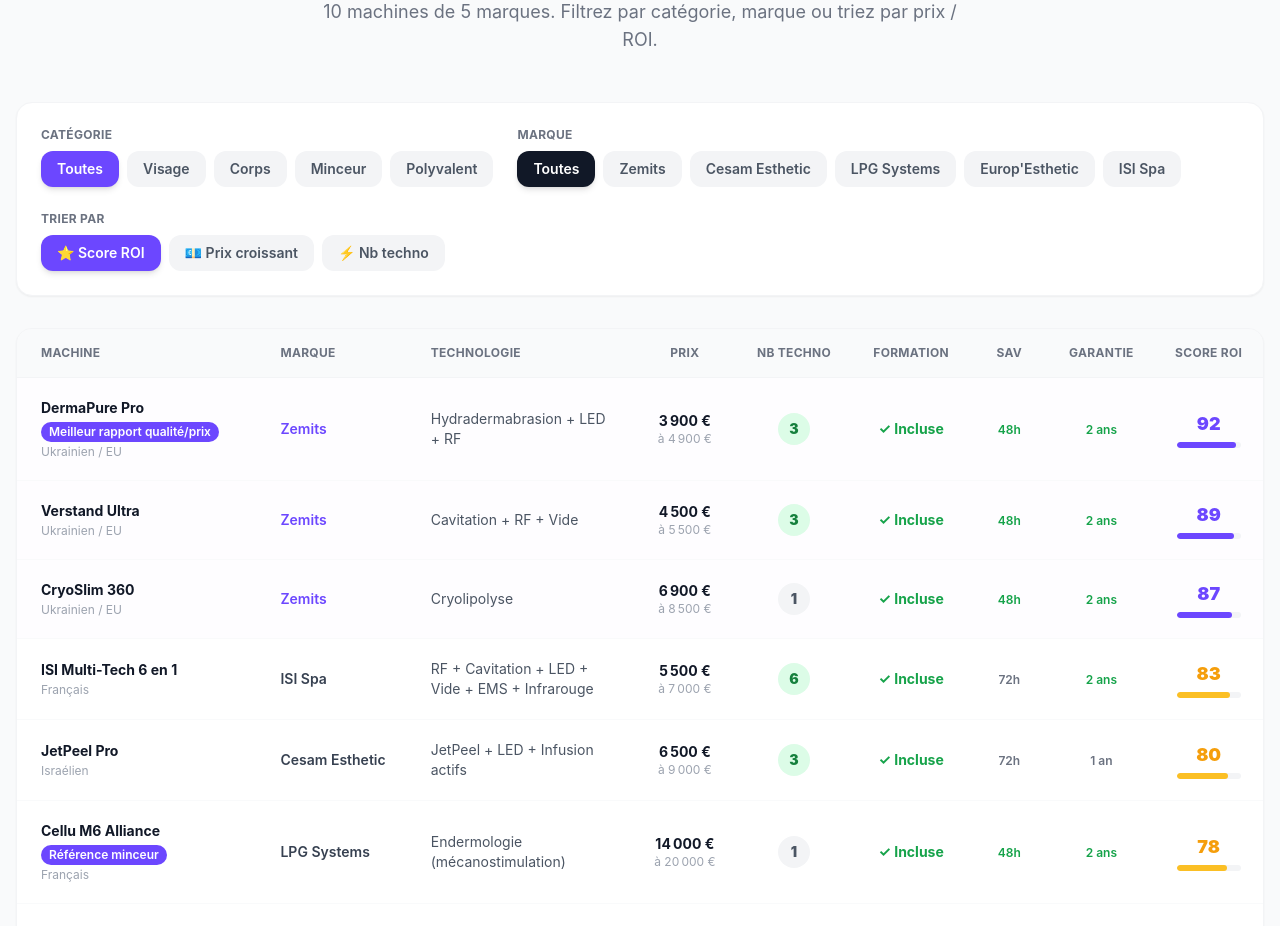
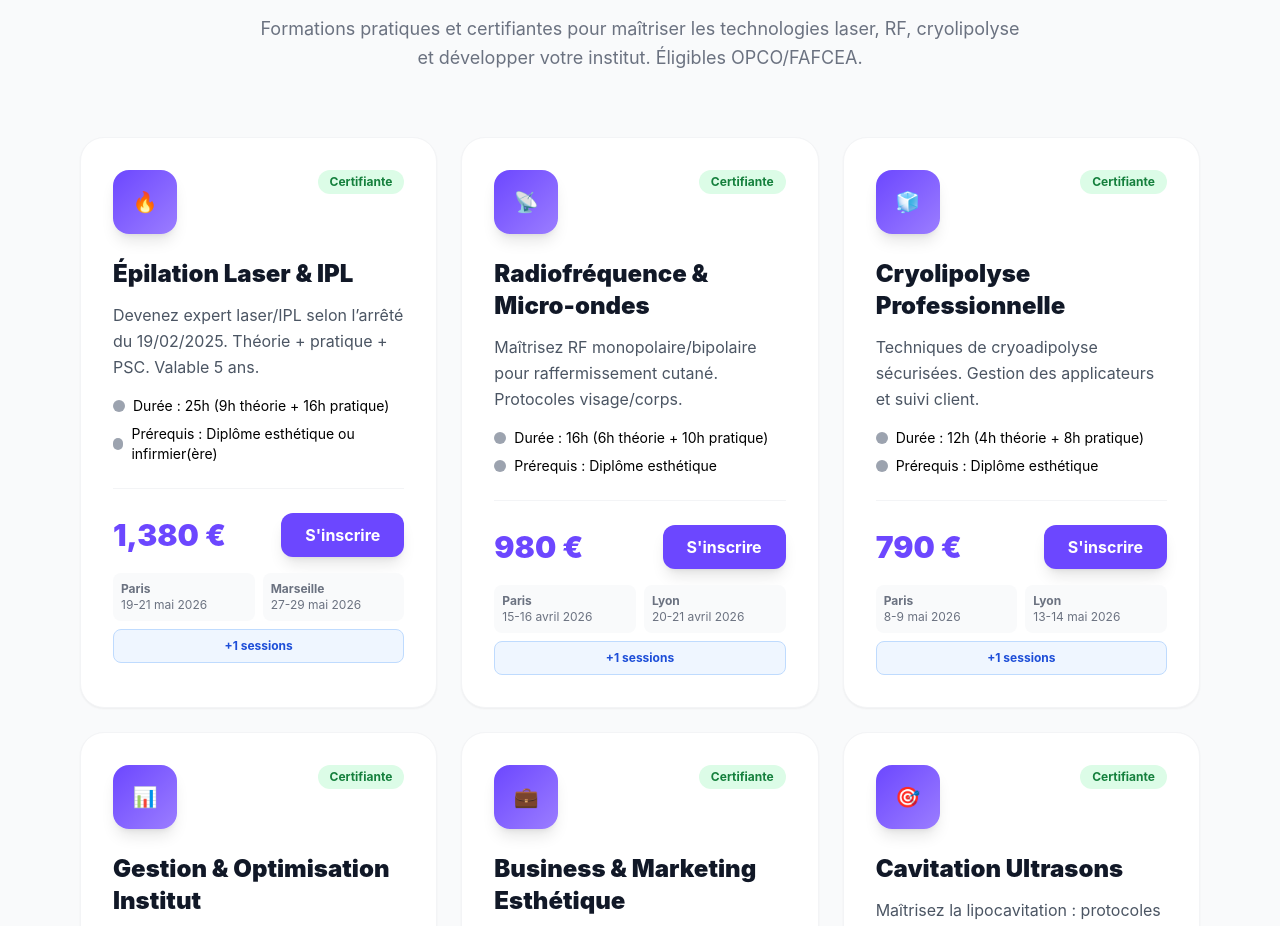
Before and after one commit to Delkori/zemits-comparateur, a Next.js app: page /comparateur in a window 1280 px wide. Shown: the part 220-1146 px from the top of the page. Built offline with nearby package versions, Linux system fonts and the light colour scheme.

Commit message:
Update page.tsx

```diff
--- a/app/comparateur/page.tsx
+++ b/app/comparateur/page.tsx
@@ -1,203 +1,104 @@
-'use client'
-
-import { useState } from 'react'
 import Link from 'next/link'
 
-type Machine = {
+type Formation = {
   id: string
-  nom: string
-  marque: string
-  categorie: string
-  technologie: string
-  prixMin: number
-  prixMax: number
-  nbTechno: number
-  formation: boolean
-  sav: string
-  garantie: string
-  fabrication: string
-  scoreROI: number
-  badge?: string
+  titre: string
+  description: string
+  durée: string
+  prix: number
+  sessions: Array<{
+    ville: string
+    dates: string
+    prixPromo?: number
+  }>
+  prérequis: string
+  certification: boolean
 }
 
-const machines: Machine[] = [
-  // === ZEMITS ===
+const formations: Formation[] = [
   {
-    id: 'zemits-dermapure',
-    nom: 'DermaPure Pro',
-    marque: 'Zemits',
-    categorie: 'Visage',
-    technologie: 'Hydradermabrasion + LED + RF',
-    prixMin: 3900,
-    prixMax: 4900,
-    nbTechno: 3,
-    formation: true,
-    sav: '48h',
-    garantie: '2 ans',
-    fabrication: 'Ukrainien / EU',
-    scoreROI: 92,
-    badge: 'Meilleur rapport qualité/prix',
+    id: 'laser-ipl',
+    titre: 'Épilation Laser & IPL',
+    description: 'Devenez expert laser/IPL selon l’arrêté du 19/02/2025. Théorie + pratique + PSC. Valable 5 ans.',
+    durée: '25h (9h théorie + 16h pratique)',
+    prix: 1380,
+    sessions: [
+      { ville: 'Paris', dates: '19-21 mai 2026' },
+      { ville: 'Marseille', dates: '27-29 mai 2026' },
+      { ville: 'Nancy', dates: '10-12 juin 2026' },
+    ],
+    prérequis: 'Diplôme esthétique ou infirmier(ère)',
+    certification: true,
   },
   {
-    id: 'zemits-verstand',
-    nom: 'Verstand Ultra',
-    marque: 'Zemits',
-    categorie: 'Corps',
-    technologie: 'Cavitation + RF + Vide',
-    prixMin: 4500,
-    prixMax: 5500,
-    nbTechno: 3,
-    formation: true,
-    sav: '48h',
-    garantie: '2 ans',
-    fabrication: 'Ukrainien / EU',
-    scoreROI: 89,
+    id: 'radiofrequence',
+    titre: 'Radiofréquence & Micro-ondes',
+    description: 'Maîtrisez RF monopolaire/bipolaire pour raffermissement cutané. Protocoles visage/corps.',
+    durée: '16h (6h théorie + 10h pratique)',
+    prix: 980,
+    sessions: [
+      { ville: 'Paris', dates: '15-16 avril 2026' },
+      { ville: 'Lyon', dates: '20-21 avril 2026' },
+      { ville: 'Marseille', dates: '25-26 avril 2026' },
+    ],
+    prérequis: 'Diplôme esthétique',
+    certification: true,
   },
   {
-    id: 'zemits-cryo',
-    nom: 'CryoSlim 360',
-    marque: 'Zemits',
-    categorie: 'Minceur',
-    technologie: 'Cryolipolyse',
-    prixMin: 6900,
-    prixMax: 8500,
-    nbTechno: 1,
-    formation: true,
-    sav: '48h',
-    garantie: '2 ans',
-    fabrication: 'Ukrainien / EU',
-    scoreROI: 87,
-  },
-  // === CESAM ESTHETIC ===
-  {
-    id: 'cesam-jetpeel',
-    nom: 'JetPeel Pro',
-    marque: 'Cesam Esthetic',
-    categorie: 'Visage',
-    technologie: 'JetPeel + LED + Infusion actifs',
-    prixMin: 6500,
-    prixMax: 9000,
-    nbTechno: 3,
-    formation: true,
-    sav: '72h',
-    garantie: '1 an',
-    fabrication: 'Israélien',
-    scoreROI: 80,
+    id: 'cryolipolyse',
+    titre: 'Cryolipolyse Professionnelle',
+    description: 'Techniques de cryoadipolyse sécurisées. Gestion des applicateurs et suivi client.',
+    durée: '12h (4h théorie + 8h pratique)',
+    prix: 790,
+    sessions: [
+      { ville: 'Paris', dates: '8-9 mai 2026' },
+      { ville: 'Lyon', dates: '13-14 mai 2026' },
+      { ville: 'Bordeaux', dates: '18-19 mai 2026' },
+    ],
+    prérequis: 'Diplôme esthétique',
+    certification: true,
   },
   {
-    id: 'cesam-slim',
-    nom: 'Twin Slim',
-    marque: 'Cesam Esthetic',
-    categorie: 'Corps',
-    technologie: 'Cavitation + Radiofréquence',
-    prixMin: 5800,
-    prixMax: 7500,
-    nbTechno: 2,
-    formation: true,
-    sav: '72h',
-    garantie: '1 an',
-    fabrication: 'Israélien',
-    scoreROI: 75,
-  },
-  // === LPG SYSTEMS ===
-  {
-    id: 'lpg-cellu',
-    nom: 'Cellu M6 Alliance',
-    marque: 'LPG Systems',
-    categorie: 'Minceur',
-    technologie: 'Endermologie (mécanostimulation)',
-    prixMin: 14000,
-    prixMax: 20000,
-    nbTechno: 1,
-    formation: true,
-    sav: '48h',
-    garantie: '2 ans',
-    fabrication: 'Français',
-    scoreROI: 78,
-    badge: 'Référence minceur',
+    id: 'gestion-institut',
+    titre: 'Gestion & Optimisation Institut',
+    description: 'Rentabilisez votre institut : pricing, fidélisation, marketing digital, gestion stocks.',
+    durée: '14h (en ligne + présentiel)',
+    prix: 690,
+    sessions: [
+      { ville: 'En ligne', dates: 'Mai 2026' },
+      { ville: 'Paris', dates: '3 juin 2026' },
+    ],
+    prérequis: 'Chef d’entreprise esthétique',
+    certification: true,
   },
   {
-    id: 'lpg-lift6',
-    nom: 'Lift 6',
-    marque: 'LPG Systems',
-    categorie: 'Visage',
-    technologie: 'Endermologie visage',
-    prixMin: 8000,
-    prixMax: 12000,
-    nbTechno: 1,
-    formation: true,
-    sav: '48h',
-    garantie: '2 ans',
-    fabrication: 'Français',
-    scoreROI: 72,
-  },
-  // === EUROP'ESTHETIC ===
-  {
-    id: 'europ-hifu',
-    nom: 'HIFU Pro 7D',
-    marque: "Europ'Esthetic",
-    categorie: 'Visage',
-    technologie: 'HIFU 7D multi-profondeurs',
-    prixMin: 4200,
-    prixMax: 6000,
-    nbTechno: 1,
-    formation: false,
-    sav: '5 jours',
-    garantie: '1 an',
-    fabrication: 'Asiatique',
-    scoreROI: 74,
+    id: 'business-esthetique',
+    titre: 'Business & Marketing Esthétique',
+    description: 'Développez votre CA : Instagram pro, Google Ads, partenariats, upsell machines.',
+    durée: '10h (100% en ligne)',
+    prix: 490,
+    sessions: [
+      { ville: 'En ligne', dates: 'Tous les mois' },
+    ],
+    prérequis: 'Aucun',
+    certification: true,
   },
   {
-    id: 'europ-cryo',
-    nom: 'Cryo Elite',
-    marque: "Europ'Esthetic",
-    categorie: 'Minceur',
-    technologie: 'Cryolipolyse double applicateurs',
-    prixMin: 7500,
-    prixMax: 10000,
-    nbTechno: 1,
-    formation: false,
-    sav: '5 jours',
-    garantie: '1 an',
-    fabrication: 'Asiatique',
-    scoreROI: 71,
-  },
-  // === ISI SPA ===
-  {
-    id: 'isi-multi',
-    nom: 'ISI Multi-Tech 6 en 1',
-    marque: 'ISI Spa',
-    categorie: 'Polyvalent',
-    technologie: 'RF + Cavitation + LED + Vide + EMS + Infrarouge',
-    prixMin: 5500,
-    prixMax: 7000,
-    nbTechno: 6,
-    formation: true,
-    sav: '72h',
-    garantie: '2 ans',
-    fabrication: 'Français',
-    scoreROI: 83,
+    id: 'cavitation',
+    titre: 'Cavitation Ultrasons',
+    description: 'Maîtrisez la lipocavitation : protocoles minceur, combinaisons RF/vide.',
+    durée: '8h (3h théorie + 5h pratique)',
+    prix: 590,
+    sessions: [
+      { ville: 'Paris', dates: '22-23 avril 2026' },
+      { ville: 'Lyon', dates: '27-28 avril 2026' },
+    ],
+    prérequis: 'Diplôme esthétique',
+    certification: true,
   },
 ]
 
-const categories = ['Toutes', 'Visage', 'Corps', 'Minceur', 'Polyvalent']
-const marques = ['Toutes', 'Zemits', 'Cesam Esthetic', 'LPG Systems', "Europ'Esthetic", 'ISI Spa']
-
-export default function Comparateur() {
-  const [categorieActive, setCategorieActive] = useState('Toutes')
-  const [marqueActive, setMarqueActive] = useState('Toutes')
-  const [sortBy, setSortBy] = useState<'prix' | 'roi' | 'techno'>('roi')
-
-  const filtered = machines
-    .filter(m => categorieActive === 'Toutes' || m.categorie === categorieActive)
-    .filter(m => marqueActive === 'Toutes' || m.marque === marqueActive)
-    .sort((a, b) => {
-      if (sortBy === 'prix') return a.prixMin - b.prixMin
-      if (sortBy === 'roi') return b.scoreROI - a.scoreROI
-      if (sortBy === 'techno') return b.nbTechno - a.nbTechno
-      return 0
-    })
-
+export default function Formations() {
   return (
     <main className="min-h-screen bg-gray-50">
       {/* NAVBAR */}
@@ -211,193 +112,88 @@
           </Link>
           <div className="hidden md:flex items-center gap-8">
             <Link href="/guide" className="text-sm font-medium text-gray-600 hover:text-[#6C47FF] transition">Guide achat</Link>
-            <Link href="/comparateur" className="text-sm font-medium text-[#6C47FF] font-bold">Comparateur</Link>
+            <Link href="/comparateur" className="text-sm font-medium text-gray-600 hover:text-[#6C47FF] transition">Comparateur</Link>
+            <Link href="/formations" className="text-sm font-medium text-[#6C47FF] font-bold">Formations</Link>
             <Link href="/contact" className="text-sm font-medium text-gray-600 hover:text-[#6C47FF] transition">Devis</Link>
           </div>
-          <Link href="/guide" className="hidden md:inline-flex items-center gap-2 bg-[#6C47FF] text-white px-5 py-2.5 rounded-xl text-sm font-bold hover:bg-[#5835ee] transition shadow-lg shadow-purple-200">
-            Trouver ma machine <span>→</span>
-          </Link>
         </div>
       </nav>
 
-      <div className="pt-24 pb-20 max-w-7xl mx-auto px-4">
+      <div className="pt-24 pb-20 max-w-6xl mx-auto px-4">
 
         {/* HEADER */}
-        <div className="text-center mb-12">
-          <div className="inline-flex items-center gap-2 bg-purple-50 border border-purple-200 text-[#6C47FF] text-xs font-bold px-4 py-2 rounded-full mb-6 uppercase tracking-widest">
-            ⚖️ Comparateur objectif
+        <div className="text-center mb-16">
+          <div className="inline-flex items-center gap-2 bg-purple-50 border border-purple-200 text-[#6C47FF] text-xs font-bold px-4 py-2 rounded-full mb-8 uppercase tracking-widest">
+            🎓 Certifications officielles
           </div>
-          <h1 className="text-4xl sm:text-5xl font-black text-gray-900 mb-4">
-            Comparez les machines <span className="text-[#6C47FF]">esthétiques pros</span>
+          <h1 className="text-4xl sm:text-5xl font-black text-gray-900 mb-6">
+            Nos <span className="text-[#6C47FF]">formations</span> certifiantes
           </h1>
-          <p className="text-gray-500 text-lg max-w-2xl mx-auto">
-            {machines.length} machines de {marques.length - 1} marques. Filtrez par catégorie, marque ou triez par prix / ROI.
+          <p className="text-gray-500 text-lg max-w-3xl mx-auto leading-relaxed">
+            Formations pratiques et certifiantes pour maîtriser les technologies laser, RF, cryolipolyse et développer votre institut. Éligibles OPCO/FAFCEA.
           </p>
         </div>
 
-        {/* FILTRES */}
-        <div className="bg-white rounded-2xl p-6 shadow-sm border border-gray-100 mb-8 flex flex-wrap gap-6 items-end">
-          <div>
-            <label className="block text-xs font-bold text-gray-500 uppercase tracking-wide mb-2">Catégorie</label>
-            <div className="flex gap-2 flex-wrap">
-              {categories.map(c => (
-                <button
-                  key={c}
-                  onClick={() => setCategorieActive(c)}
-                  className={`px-4 py-2 rounded-xl text-sm font-semibold transition ${
-                    categorieActive === c
-                      ? 'bg-[#6C47FF] text-white shadow-md'
-                      : 'bg-gray-100 text-gray-600 hover:bg-gray-200'
-                  }`}
-                >
-                  {c}
-                </button>
-              ))}
+        {/* FORMATIONS CARDS */}
+        <div className="grid md:grid-cols-2 lg:grid-cols-3 gap-6 mb-16">
+          {formations.map((f) => (
+            <div key={f.id} className="bg-white rounded-3xl shadow-sm border border-gray-100 hover:shadow-xl transition p-8 group">
+              <div className="flex items-start justify-between mb-6">
+                <div className="w-16 h-16 bg-gradient-to-br from-[#6C47FF] to-[#9B7DFF] rounded-2xl flex items-center justify-center text-white font-black text-xl shadow-lg">
+                  {f.id === 'laser-ipl' ? '🔥' : f.id === 'radiofrequence' ? '📡' : f.id === 'cryolipolyse' ? '🧊' : f.id === 'gestion-institut' ? '📊' : f.id === 'business-esthetique' ? '💼' : '🎯'}
+                </div>
+                {f.certification && (
+                  <span className="bg-green-100 text-green-700 text-xs font-bold px-3 py-1 rounded-full">Certifiante</span>
+                )}
+              </div>
+              <h3 className="text-2xl font-black text-gray-900 mb-3 group-hover:text-[#6C47FF] transition">{f.titre}</h3>
+              <p className="text-gray-600 mb-4 leading-relaxed">{f.description}</p>
+              <div className="space-y-2 mb-6">
+                <div className="flex items-center gap-2 text-sm">
+                  <span className="w-3 h-3 bg-gray-400 rounded-full" />
+                  <span>Durée : {f.durée}</span>
+                </div>
+                <div className="flex items-center gap-2 text-sm">
+                  <span className="w-3 h-3 bg-gray-400 rounded-full" />
+                  <span>Prérequis : {f.prérequis}</span>
                 </div>
               </div>
+              <div className="border-t border-gray-100 pt-6">
+                <div className="flex items-center justify-between mb-4">
                   <div>
-            <label className="block text-xs font-bold text-gray-500 uppercase tracking-wide mb-2">Marque</label>
-            <div className="flex gap-2 flex-wrap">
-              {marques.map(m => (
-                <button
-                  key={m}
-                  onClick={() => setMarqueActive(m)}
-                  className={`px-4 py-2 rounded-xl text-sm font-semibold transition ${
-                    marqueActive === m
-                      ? 'bg-gray-900 text-white shadow-md'
-                      : 'bg-gray-100 text-gray-600 hover:bg-gray-200'
-                  }`}
-                >
-                  {m}
-                </button>
+                    <span className="text-3xl font-black text-[#6C47FF]">{f.prix.toLocaleString()} €</span>
+                    {f.sessions[0].prixPromo && (
+                      <span className="text-sm text-gray-400 line-through ml-2">{f.sessions[0].prixPromo.toLocaleString()} €</span>
+                    )}
+                  </div>
+                  <Link href="/contact" className="bg-[#6C47FF] text-white px-6 py-2.5 rounded-xl font-bold hover:bg-[#5835ee] transition shadow-lg">
+                    S'inscrire
+                  </Link>
+                </div>
+                <div className="grid grid-cols-2 gap-2 text-xs text-gray-500">
+                  {f.sessions.slice(0, 2).map((s, i) => (
+                    <div key={i} className="bg-gray-50 p-2 rounded-lg">
+                      <div className="font-bold">{s.ville}</div>
+                      <div>{s.dates}</div>
+                    </div>
                   ))}
+                  {f.sessions.length > 2 && (
+                    <div className="col-span-2 text-center bg-blue-50 border border-blue-200 p-2 rounded-lg text-blue-700 font-bold">
+                      +{f.sessions.length - 2} sessions
                     </div>
-          </div>
-          <div>
-            <label className="block text-xs font-bold text-gray-500 uppercase tracking-wide mb-2">Trier par</label>
-            <div className="flex gap-2">
-              {[
-                { key: 'roi', label: '⭐ Score ROI' },
-                { key: 'prix', label: '💶 Prix croissant' },
-                { key: 'techno', label: '⚡ Nb techno' },
-              ].map(s => (
-                <button
-                  key={s.key}
-                  onClick={() => setSortBy(s.key as 'prix' | 'roi' | 'techno')}
-                  className={`px-4 py-2 rounded-xl text-sm font-semibold transition ${
-                    sortBy === s.key
-                      ? 'bg-[#6C47FF] text-white shadow-md'
-                      : 'bg-gray-100 text-gray-600 hover:bg-gray-200'
-                  }`}
-                >
-                  {s.label}
-                </button>
-              ))}
+                  )}
                 </div>
               </div>
             </div>
-
-        {/* TABLEAU */}
-        <div className="bg-white rounded-2xl shadow-sm border border-gray-100 overflow-hidden">
-          <div className="overflow-x-auto">
-            <table className="w-full text-sm">
-              <thead>
-                <tr className="bg-gray-50 border-b border-gray-100">
-                  <th className="text-left px-6 py-4 text-xs font-bold text-gray-500 uppercase tracking-wide">Machine</th>
-                  <th className="text-left px-4 py-4 text-xs font-bold text-gray-500 uppercase tracking-wide">Marque</th>
-                  <th className="text-left px-4 py-4 text-xs font-bold text-gray-500 uppercase tracking-wide">Technologie</th>
-                  <th className="text-center px-4 py-4 text-xs font-bold text-gray-500 uppercase tracking-wide">Prix</th>
-                  <th className="text-center px-4 py-4 text-xs font-bold text-gray-500 uppercase tracking-wide">Nb techno</th>
-                  <th className="text-center px-4 py-4 text-xs font-bold text-gray-500 uppercase tracking-wide">Formation</th>
-                  <th className="text-center px-4 py-4 text-xs font-bold text-gray-500 uppercase tracking-wide">SAV</th>
-                  <th className="text-center px-4 py-4 text-xs font-bold text-gray-500 uppercase tracking-wide">Garantie</th>
-                  <th className="text-center px-4 py-4 text-xs font-bold text-gray-500 uppercase tracking-wide">Score ROI</th>
-                </tr>
-              </thead>
-              <tbody className="divide-y divide-gray-50">
-                {filtered.map((m) => (
-                  <tr key={m.id} className={`hover:bg-purple-50/30 transition ${m.marque === 'Zemits' ? 'bg-purple-50/20' : ''}`}>
-                    <td className="px-6 py-5">
-                      <div className="font-bold text-gray-900">{m.nom}</div>
-                      {m.badge && (
-                        <span className="inline-block mt-1 text-xs bg-[#6C47FF] text-white px-2 py-0.5 rounded-full font-semibold">
-                          {m.badge}
-                        </span>
-                      )}
-                      <div className="text-xs text-gray-400 mt-0.5">{m.fabrication}</div>
-                    </td>
-                    <td className="px-4 py-5">
-                      <span className={`text-sm font-semibold ${m.marque === 'Zemits' ? 'text-[#6C47FF]' : 'text-gray-700'}`}>
-                        {m.marque}
-                      </span>
-                    </td>
-                    <td className="px-4 py-5 text-gray-600 max-w-[200px]">{m.technologie}</td>
-                    <td className="px-4 py-5 text-center">
-                      <div className="font-bold text-gray-900">{m.prixMin.toLocaleString('fr-FR')} €</div>
-                      <div className="text-xs text-gray-400">à {m.prixMax.toLocaleString('fr-FR')} €</div>
-                    </td>
-                    <td className="px-4 py-5 text-center">
-                      <span className={`inline-flex items-center justify-center w-8 h-8 rounded-full text-sm font-black ${
-                        m.nbTechno >= 3 ? 'bg-green-100 text-green-700' : 'bg-gray-100 text-gray-600'
-                      }`}>
-                        {m.nbTechno}
-                      </span>
-                    </td>
-                    <td className="px-4 py-5 text-center">
-                      {m.formation
-                        ? <span className="text-green-600 font-bold">✓ Incluse</span>
-                        : <span className="text-gray-400">En option</span>
-                      }
-                    </td>
-                    <td className="px-4 py-5 text-center">
-                      <span className={`font-semibold text-xs ${m.sav === '48h' ? 'text-green-600' : 'text-gray-500'}`}>
-                        {m.sav}
-                      </span>
-                    </td>
-                    <td className="px-4 py-5 text-center">
-                      <span className={`font-semibold text-xs ${m.garantie === '2 ans' ? 'text-green-600' : 'text-gray-500'}`}>
-                        {m.garantie}
-                      </span>
-                    </td>
-                    <td className="px-4 py-5 text-center">
-                      <div className="flex flex-col items-center gap-1">
-                        <span className={`text-lg font-black ${m.scoreROI >= 85 ? 'text-[#6C47FF]' : m.scoreROI >= 75 ? 'text-amber-500' : 'text-gray-400'}`}>
-                          {m.scoreROI}
-                        </span>
-                        <div className="w-16 h-1.5 bg-gray-100 rounded-full overflow-hidden">
-                          <div
-                            className={`h-full rounded-full ${m.scoreROI >= 85 ? 'bg-[#6C47FF]' : m.scoreROI >= 75 ? 'bg-amber-400' : 'bg-gray-300'}`}
-                            style={{ width: `${m.scoreROI}%` }}
-                          />
-                        </div>
-                      </div>
-                    </td>
-                  </tr>
           ))}
-              </tbody>
-            </table>
         </div>
 
-          {filtered.length === 0 && (
-            <div className="text-center py-16 text-gray-400">
-              <div className="text-4xl mb-4">🔍</div>
-              <p className="font-semibold">Aucune machine ne correspond à ces filtres.</p>
-            </div>
-          )}
-        </div>
-
-        {/* NOTE MÉTHODOLOGIE */}
-        <div className="mt-6 bg-gray-50 border border-gray-200 rounded-xl p-5 text-xs text-gray-500">
-          <p className="font-bold text-gray-700 mb-1">📊 Méthodologie du Score ROI</p>
-          <p>Le score ROI est calculé sur la base du prix d'achat, du nombre de technologies incluses, du délai SAV, de la formation et de la durée de garantie. Il représente le potentiel de rentabilité estimé pour un institut esthétique moyen. Les prix indiqués sont des fourchettes constatées sur le marché français — ils peuvent varier selon les configurations et promotions en cours.</p>
-        </div>
-
-        {/* CTA DEVIS */}
-        <div className="mt-10 bg-gradient-to-br from-[#6C47FF] to-[#9B7DFF] rounded-3xl p-10 text-center">
-          <h2 className="text-2xl font-black text-white mb-3">Besoin d'un devis personnalisé ?</h2>
-          <p className="text-purple-200 mb-6">Notre équipe vous accompagne dans le choix et vous envoie une offre sous 24h.</p>
-          <Link href="/contact" className="inline-flex items-center gap-2 bg-white text-[#6C47FF] px-8 py-4 rounded-2xl font-black hover:bg-purple-50 transition shadow-xl">
-            Demander un devis gratuit →
+        {/* CTA */}
+        <div className="bg-gradient-to-br from-[#6C47FF] to-[#9B7DFF] rounded-3xl p-12 text-center">
+          <h2 className="text-3xl font-black text-white mb-4">Prêt à vous former ?</h2>
+          <p className="text-purple-200 text-lg mb-8">Contactez-nous pour un devis personnalisé et une prise en charge OPCO/FAFCEA.</p>
+          <Link href="/contact" className="inline-flex items-center gap-2 bg-white text-[#6C47FF] px-10 py-4 rounded-2xl font-black text-lg hover:bg-purple-50 transition shadow-2xl">
+            Demander un devis formation →
           </Link>
         </div>
 
@@ -407,7 +203,7 @@
       <footer className="bg-gray-900 text-gray-400 py-12 px-8">
         <div className="max-w-6xl mx-auto flex flex-col md:flex-row justify-between items-center gap-4">
           <span className="text-white font-black text-lg">Estheti<span className="text-[#9B7DFF]">Scan</span></span>
-          <p className="text-xs">© 2026 EsthetiScan — Comparateur indépendant de machines esthétiques professionnelles</p>
+          <p className="text-xs">© 2026 EsthetiScan — Formations certifiantes pour professionnels de l’esthétique</p>
         </div>
       </footer>
     </main>
```
Lines whose indentation alone changed are shown as unchanged.
